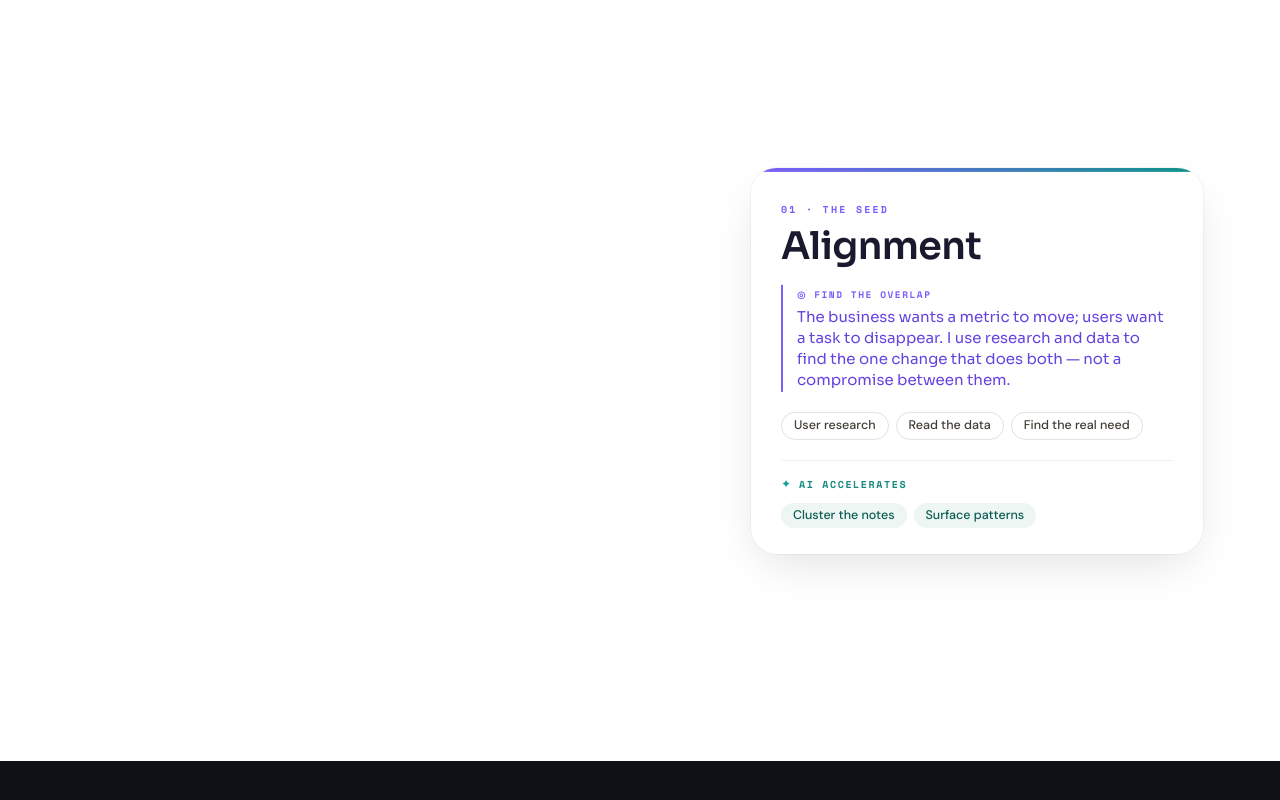
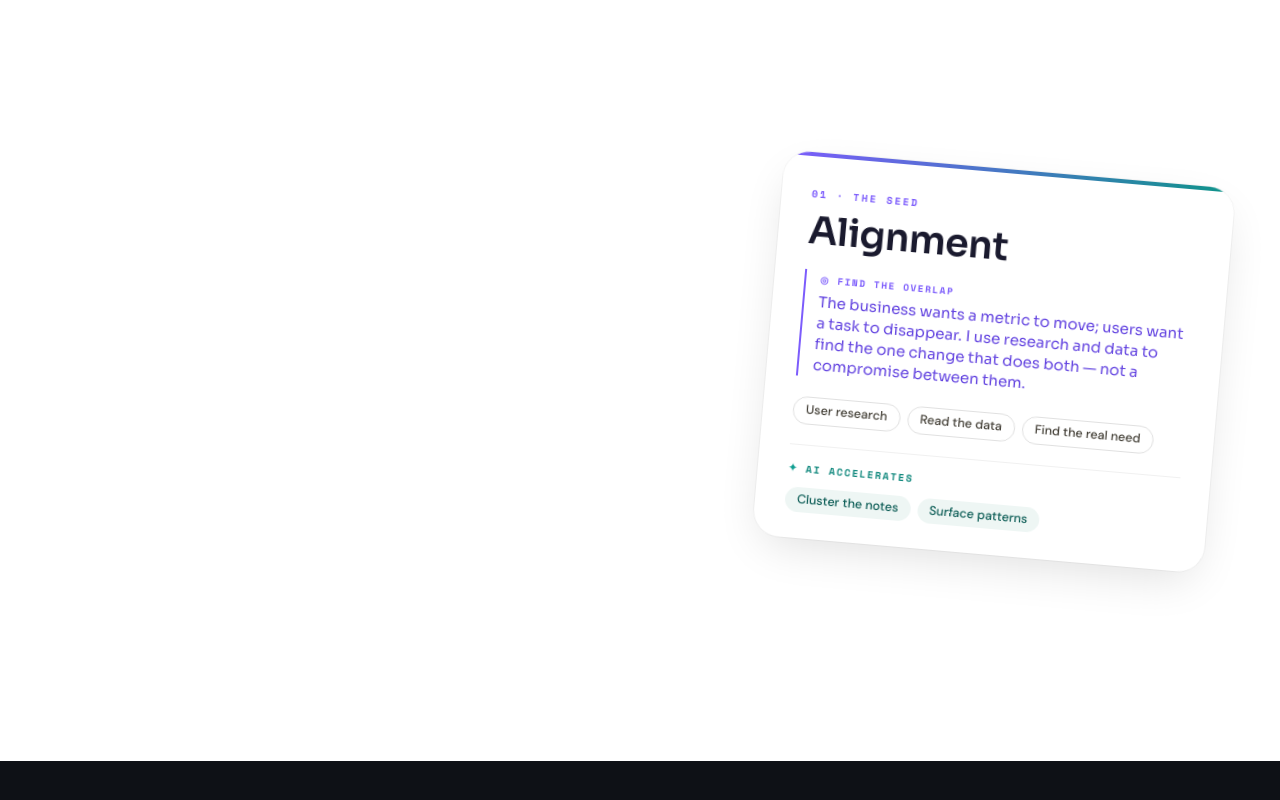
Before and after one commit to ykshettydesign/YKShetty-portfolio, a React (Vite) app: page / in a window 1280 px wide. Shown: the part 1880-2680 px from the top of the page. Built offline with nearby package versions, Linux system fonts and the light colour scheme.

Commit message:
practice card animation

```diff
--- a/src/components/Practice.jsx
+++ b/src/components/Practice.jsx
@@ -7,27 +7,23 @@ import ErrorBoundary from './ErrorBoundary'
 // Number of viewport-heights of scroll track that drive the growth sequence.
 const TRACK_VH = 560
 
-// Card-stack offsets — ported from the concept's applyCards().
-const STACK_ROTS = [-4, -1.5, 2, 5]
-const STACK_OFF_X = [-10, -4, 4, 10]
-const STACK_OFF_Y = [8, 4, 2, 0]
+// Fixed resting transform per card — keyed ONLY by the card's own index.
+// A card settles at its own angle/offset once placed and never moves again,
+// even as newer cards stack on top of it.
+const CARD_ROT = [5, -4, 3, -5, 2]
+const CARD_OFF_X = [0, -8, 7, -6, 8]
 
 function cardStyle(k, active, isMobile) {
   const restY = isMobile ? '0px' : '-50%'
-  if (k === active) {
-    return { transform: `translate(0, ${restY}) rotate(0deg) scale(1)`, opacity: 1, zIndex: 20 }
+  // Placed card (current or already passed): hold its fixed resting pose.
+  if (k <= active) {
+    const rot = CARD_ROT[k] ?? 0
+    const ox = CARD_OFF_X[k] ?? 0
+    const ty = isMobile ? '0px' : restY
+    // Newer cards sit on top; a placed card keeps its exact pose forever.
+    return { transform: `translate(${ox}px, ${ty}) rotate(${rot}deg)`, opacity: 1, zIndex: 10 + k }
   }
-  if (k < active) {
-    const dist = active - k
-    const ox = STACK_OFF_X[k]
-    const s = 1 - Math.min(0.06, dist * 0.02)
-    if (isMobile) {
-      const oy = -(6 + dist * 11)
-      return { transform: `translate(${ox}px, ${oy}px) rotate(${STACK_ROTS[k]}deg) scale(${s})`, opacity: 1, zIndex: 19 - dist }
-    }
-    const oy = STACK_OFF_Y[k] + dist * 14
-    return { transform: `translate(${ox}px, calc(-50% + ${oy}px)) rotate(${STACK_ROTS[k]}deg) scale(${s})`, opacity: 1, zIndex: 19 - dist }
-  }
+  // Upcoming card: waiting off-screen below.
   const hideY = isMobile ? '45%' : '90%'
   return { transform: `translate(0, ${hideY}) rotate(2deg) scale(.96)`, opacity: 0, zIndex: 1 }
 }
```
